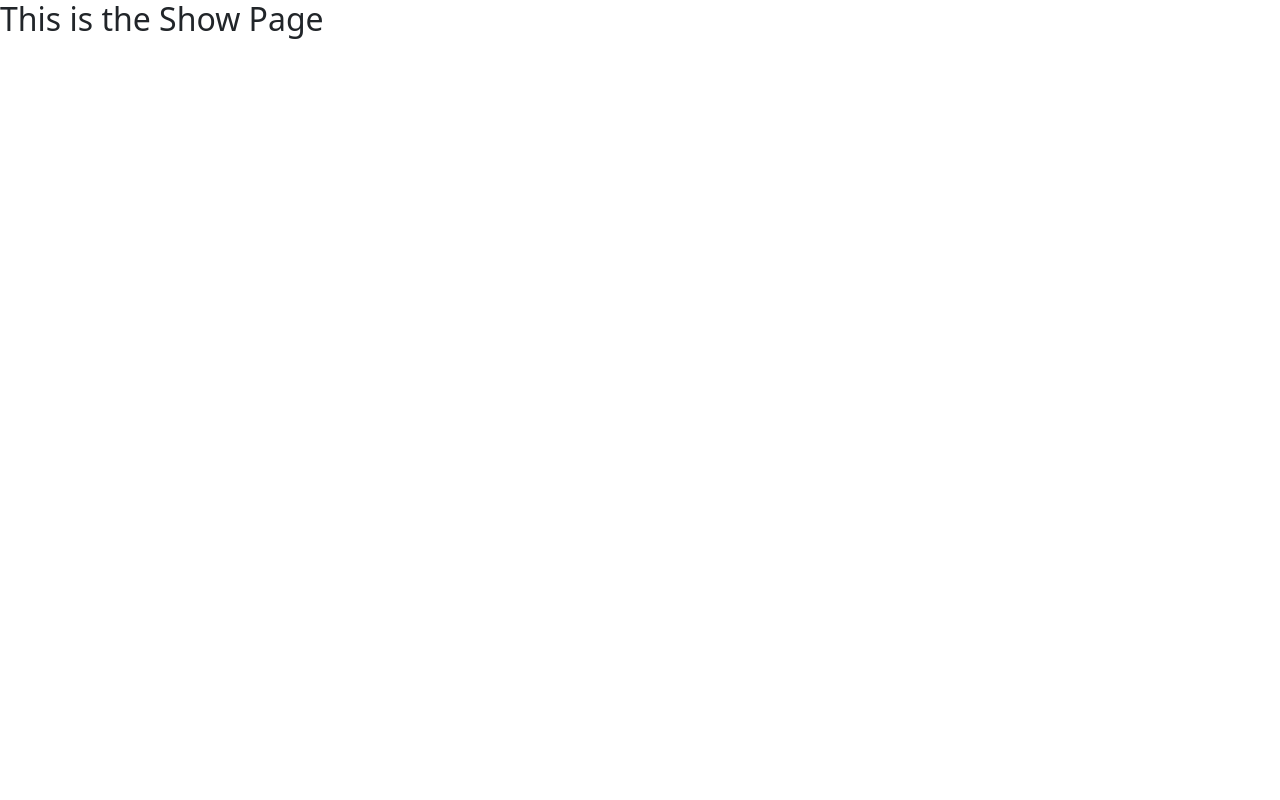
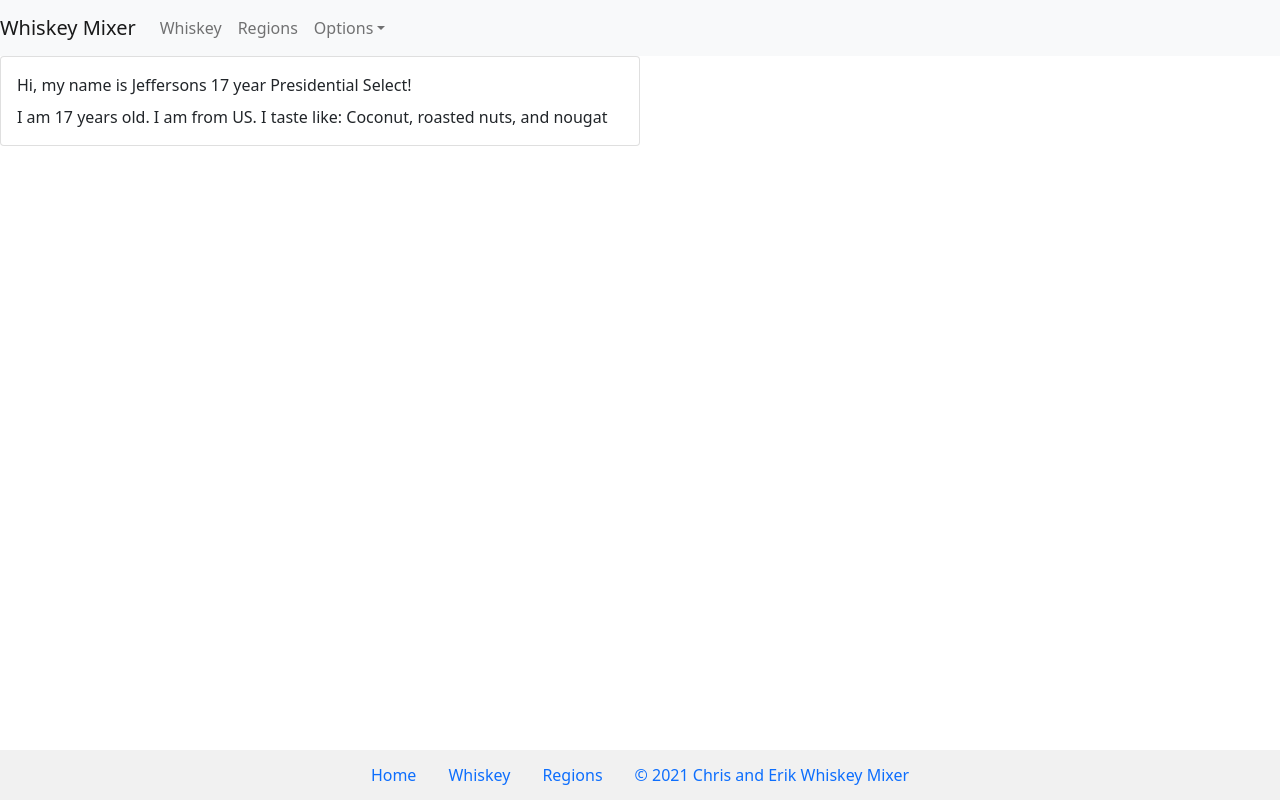
Before and after one commit to learn-academy-2021-bravo/cat-tinder-frontend-whiskey-mixer, a React (Create React App) app: page /whiskeyshow/1 in a window 1280 px wide. Built offline with nearby package versions, Linux system fonts and the light colour scheme.

Commit message:
header/footer styling and read functionality complete minus testing

```diff
--- a/src/App.css
+++ b/src/App.css
@@ -1,38 +1,13 @@
-.App {
+#footer {
+  position: absolute;
+  bottom: 0;
+  width: 100%;
   text-align: center;
+  background-color: #F1F1F1;
+  text-align: right;
+  padding: 5px;
+
 }
-
-.App-logo {
-  height: 40vmin;
-  pointer-events: none;
+ul.nav{
+  justify-content: center;
 }
-
-@media (prefers-reduced-motion: no-preference) {
-  .App-logo {
-    animation: App-logo-spin infinite 20s linear;
-  }
-}
-
-.App-header {
-  background-color: #282c34;
-  min-height: 100vh;
-  display: flex;
-  flex-direction: column;
-  align-items: center;
-  justify-content: center;
-  font-size: calc(10px + 2vmin);
-  color: white;
-}
-
-.App-link {
-  color: #61dafb;
-}
-
-@keyframes App-logo-spin {
-  from {
-    transform: rotate(0deg);
-  }
-  to {
-    transform: rotate(360deg);
-  }
-}
--- a/src/App.js
+++ b/src/App.js
@@ -34,8 +34,14 @@
 
           <Switch>
             <Route exact path= '/' component={ Home }  />
-            <Route path='/whiskeyindex' component= { WhiskeyIndex } />
-            <Route path='/whiskeyshow/:id' component= { WhiskeyShow } />
+            <Route path='/whiskeyindex' render={ (props) => <WhiskeyIndex whiskey = {this.state.whiskey} /> } />
+            <Route
+            exact path= {"/whiskeyshow/:id"}
+            render = {(props) => {
+              let id = props.match.params.id
+              let whiskey = this.state.whiskey.find(whiskey => whiskey.id === parseInt(id))
+              return <WhiskeyShow whiskey={ whiskey } />
+            }} />
             <Route path='/whiskeynew' component= { WhiskeyNew } />
             <Route path='/whiskeyedit/:id' component= { WhiskeyEdit } />
             <Route component= { NotFound } />
--- a/src/components/Footer.js
+++ b/src/components/Footer.js
@@ -1,12 +1,28 @@
 import React, { Component } from 'react'
+import { Nav, NavItem, NavLink } from 'reactstrap';
 
 
 class Footer extends Component{
   render(){
     return(
-      <footer>
-
+      <>
+      <footer id = "footer">
+        <Nav>
+          <NavItem>
+            <NavLink href="#">Home</NavLink>
+          </NavItem>
+          <NavItem>
+            <NavLink href="#">Whiskey</NavLink>
+          </NavItem>
+          <NavItem>
+            <NavLink href="#">Regions</NavLink>
+          </NavItem>
+          <NavItem>
+            <NavLink to = "/">&copy; 2021 Chris and Erik Whiskey Mixer</NavLink>
+          </NavItem>
+        </Nav>
       </footer>
+      </>
     )
   }
 }
--- a/src/components/Header.js
+++ b/src/components/Header.js
@@ -1,13 +1,57 @@
 import React, { Component } from 'react'
+// import React, { useState } from 'react';
+
+import {
+  Collapse,
+  Navbar,
+  NavbarToggler,
+  NavbarBrand,
+  Nav,
+  NavItem,
+  NavLink,
+  UncontrolledDropdown,
+  DropdownToggle,
+  DropdownMenu,
+  DropdownItem,
+  NavbarText
+} from 'reactstrap';
 
 
 class Header extends Component {
   render() {
     return (
       <>
-
+       <Navbar color="light" light expand="md">
+        <NavbarBrand href="/">Whiskey Mixer</NavbarBrand>
+          <Nav className="mr-auto" navbar>
+            <NavItem>
+              <NavLink href="/components/">Whiskey</NavLink>
+            </NavItem>
+            <NavItem>
+              <NavLink href="#">Regions</NavLink>
+            </NavItem>
+            <UncontrolledDropdown nav inNavbar>
+              <DropdownToggle nav caret>
+                Options
+              </DropdownToggle>
+              <DropdownMenu right>
+                <DropdownItem>
+                  Option 1
+                </DropdownItem>
+                <DropdownItem>
+                  Option 2
+                </DropdownItem>
+                <DropdownItem divider />
+                <DropdownItem>
+                  Reset
+                </DropdownItem>
+              </DropdownMenu>
+            </UncontrolledDropdown>
+          </Nav>
+        </Navbar>
       </>
     )
   }
 }
+
 export default Header
--- a/src/pages/NotFound.js
+++ b/src/pages/NotFound.js
@@ -1,9 +1,10 @@
 import React, { Component } from 'react'
-
+import notfound from '../assets/notfound.png'
 class NotFound extends Component {
   render() {
       return(
-          <>Not found
+          <>
+          <img src = { notfound } alt = "not found whiskey image"></img>
           </>
       )
   }
--- a/src/pages/WhiskeyIndex.js
+++ b/src/pages/WhiskeyIndex.js
@@ -1,10 +1,28 @@
 import React, { Component } from 'react'
+import { Card, CardTitle, Col } from 'reactstrap'
+
+import { NavLink } from 'react-router-dom'
+
 
 class WhiskeyIndex extends Component {
   render() {
     return (
       <>
         <h2>This is the Index Page</h2>
+        <br />
+        <Col sm="6">
+          {this.props.whiskey.map((whiskey, index) => {
+            return (
+              <Card body key={ index }>
+                <CardTitle>
+                  <NavLink to={`/whiskeyshow/${whiskey.id}`} key = {whiskey.id}>
+                  <h4>{whiskey.name}</h4>
+                  </NavLink>
+                </CardTitle>
+              </Card>
+            )
+          })}
+        </Col>
       </>
     )
   }
--- a/src/pages/WhiskeyShow.js
+++ b/src/pages/WhiskeyShow.js
@@ -1,10 +1,18 @@
 import React, { Component } from 'react'
+import { Card, CardTitle, Col, CardText } from 'reactstrap'
 
 class WhiskeyShow extends Component {
   render() {
+    console.log(this.props.whiskey);
     return (
       <>
-        <h2>This is the Show Page</h2>
+        <Col sm = "6" className = "show-body">
+          <Card body>
+            <CardTitle>Hi, my name is { this.props.whiskey.name }!</CardTitle>
+            <CardText>I am { this.props.whiskey.age } old. I am from { this.props.whiskey.country }. I taste like: { this.props.whiskey.notes }</CardText>
+          </Card>
+        </Col>
+
       </>
     )
   }
```
Also changed, not shown: src/assets/notfound.png (added), src/assets/whiskey mixer.png (added).
